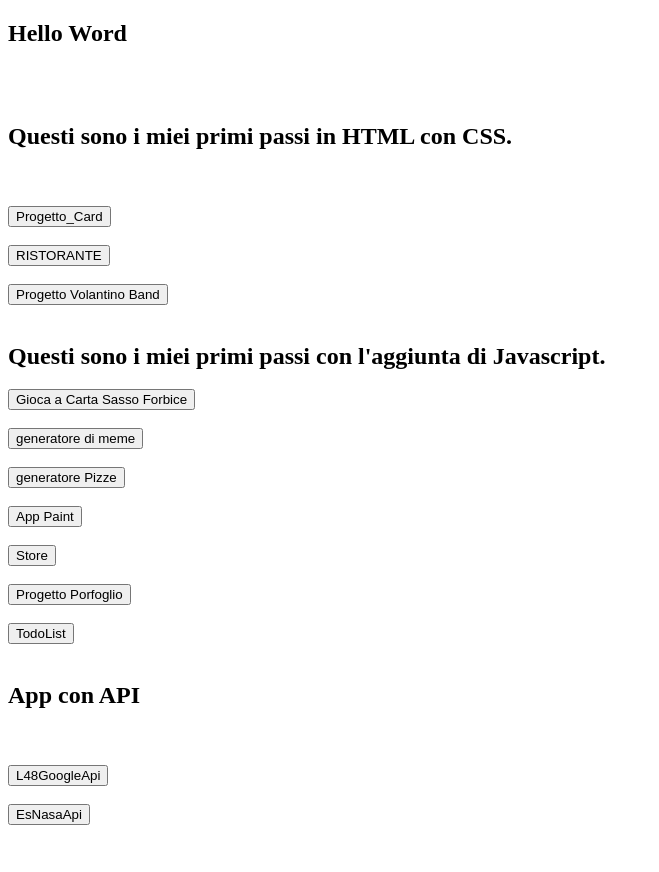
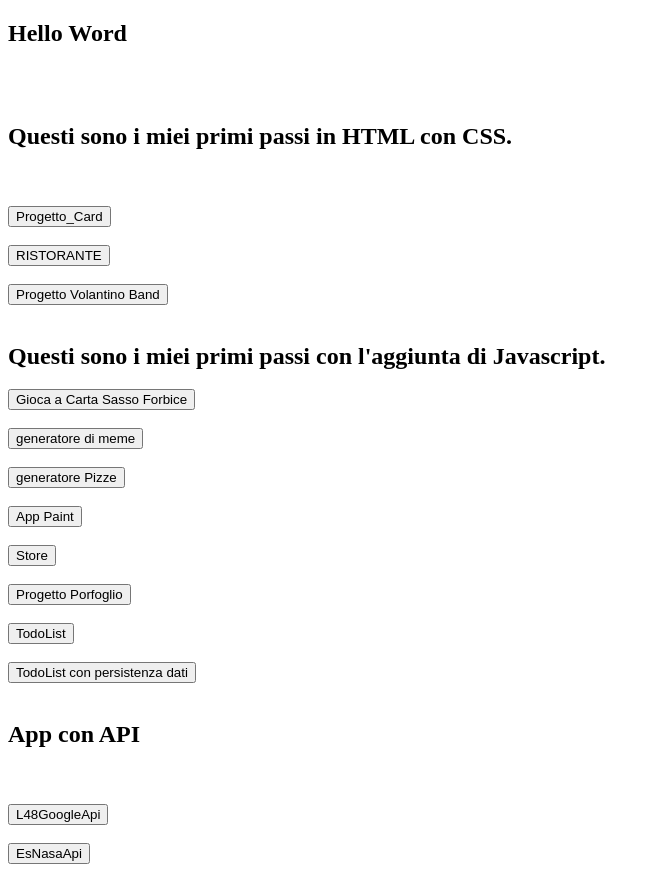
Before and after one commit to MeneDaniele/MeneDaniele.github.io, a plain HTML site: page index.html in a window 1280 px wide. Shown: the whole page, without its empty margins (0-659 px from the left). Before the commit the page ends 833 px from the top, so only its background shows below. Drawn offline with Linux system fonts and the light colour scheme.

Commit message:
Aggiunta del htm Todo con persistenza

```diff
--- a/index.html
+++ b/index.html
@@ -44,6 +44,9 @@
    <button onclick="window.location.href='TodoList/index.html'">TodoList</button>
    <br>
    <br>
+   <button onclick="window.location.href='TodoList mit storage/index.html'">TodoList con persistenza dati</button>
+   <br>
+   <br>
    <h2>App con API</h2>
    <br>
    <br>
```
